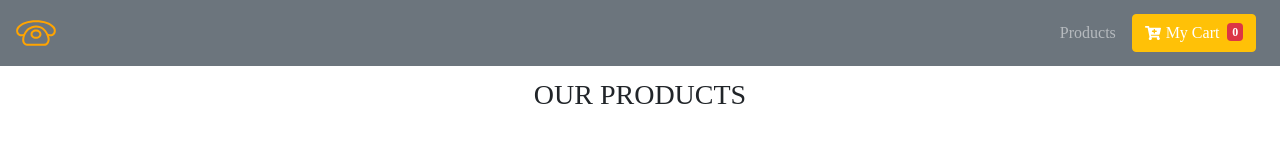
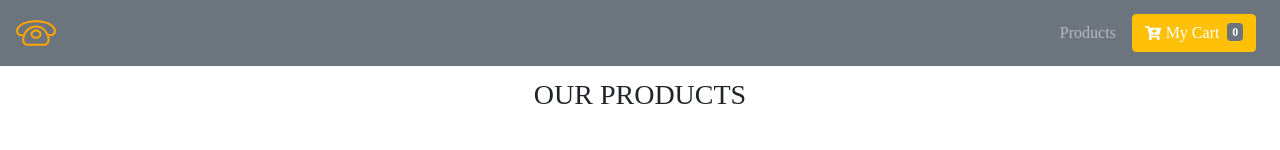
Before and after one commit to olukayode-oluseyi/ecommerce-phone-store, a React (Create React App) app: page / in a window 1280 px wide. Shown: the top 150 px of the page. Built offline with nearby package versions, Linux system fonts and the light colour scheme.

Commit message:
secnd commit

```diff
--- a/package.json
+++ b/package.json
@@ -17,7 +17,7 @@
   },
   "scripts": {
     "start": "react-scripts start",
-    "build": "react-scripts build",
+    "build": "CI= react-scripts build",
     "test": "react-scripts test",
     "eject": "react-scripts eject"
   },
--- a/src/App.css
+++ b/src/App.css
@@ -319,3 +319,7 @@ align-items: center;
   justify-content: center;
   align-items: center;
 }
+
+.badge{
+  background-color: #6C757D;
+}
```
